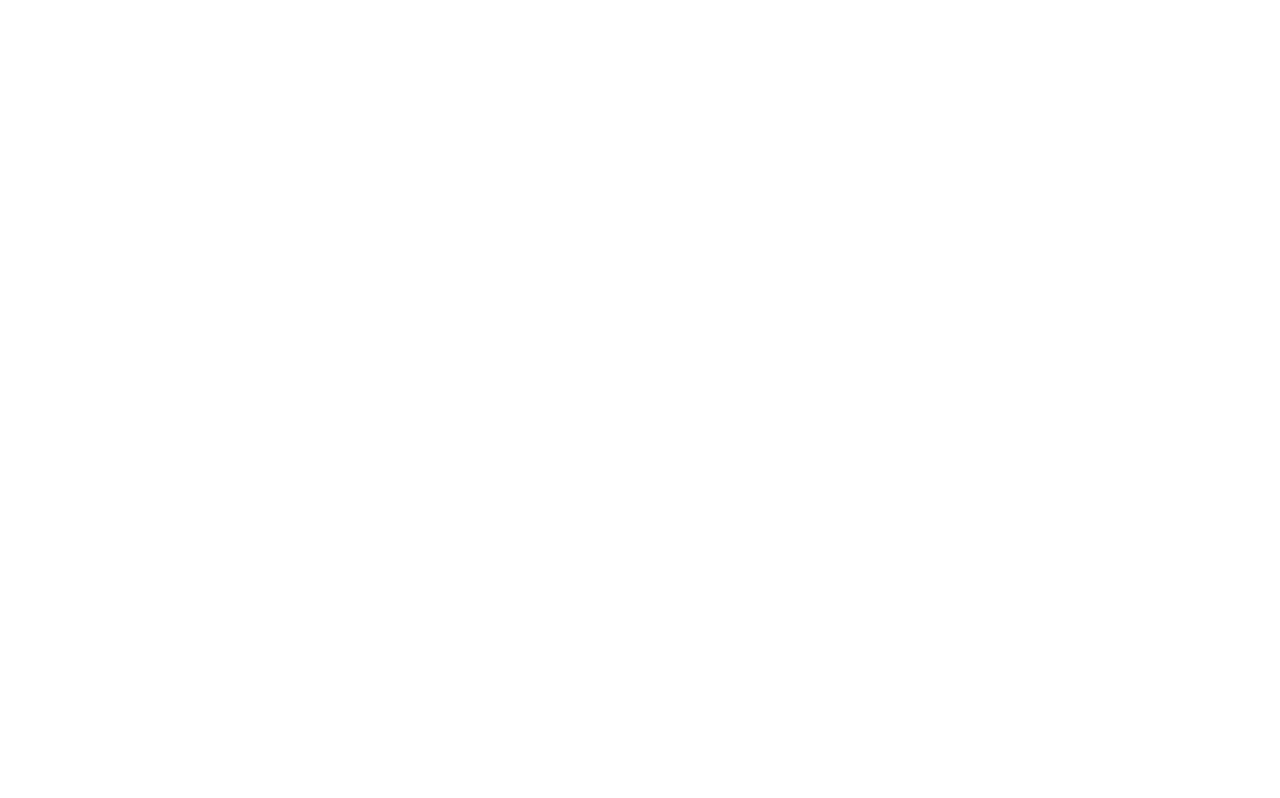
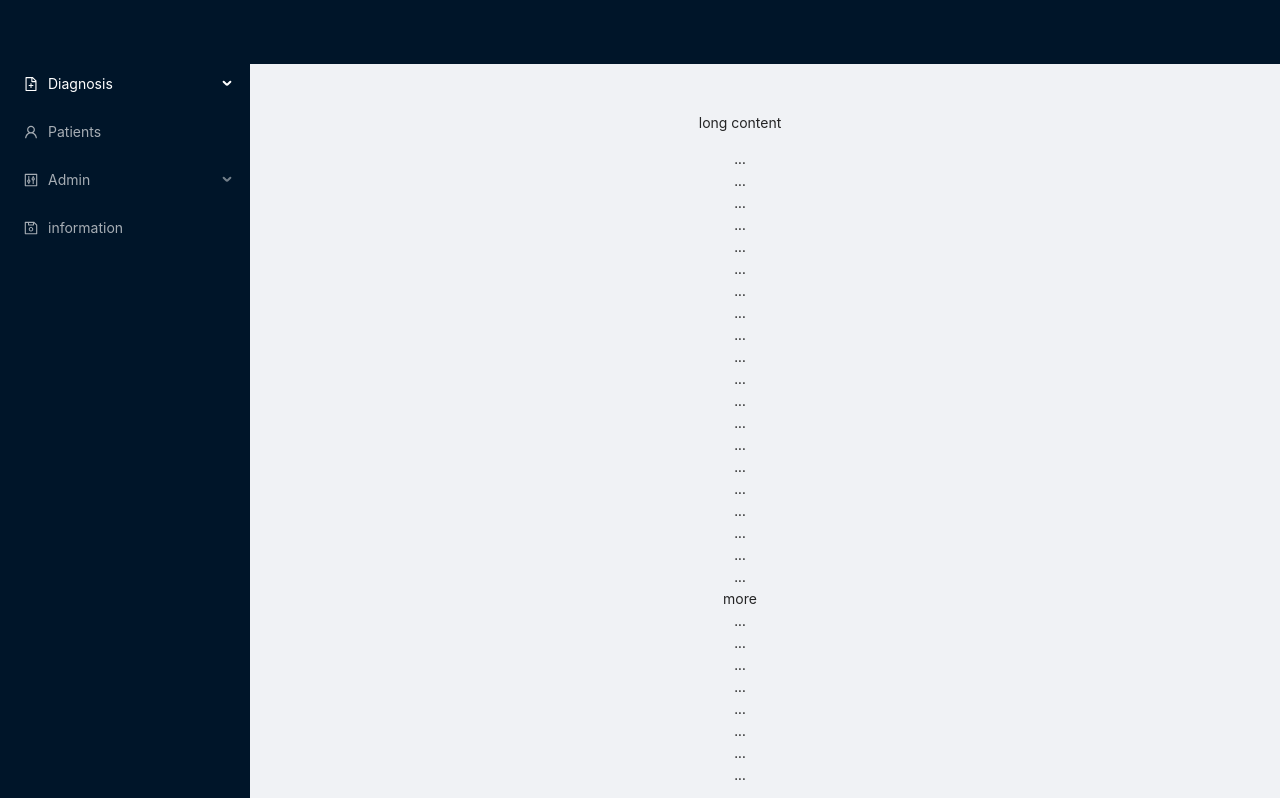
Before and after one commit to hanagertrudekim/LaGonave-Mhealth, a React (Create React App) app in the folder FrontEnd/: page /doctor in a window 1280 px wide. Before the commit this address had no page. Shown: the top 798 px of the page. Built offline with nearby package versions, Linux system fonts and the light colour scheme.

Commit message:
feat: add side bar ui

```diff
--- a/FrontEnd/src/App.tsx
+++ b/FrontEnd/src/App.tsx
@@ -2,19 +2,19 @@
 import { Routes } from 'react-router-dom';
 import { Route } from 'react-router';
 import './App.css'
-import Home from './pages/Home/Home';
 import Login from './pages/Auth/LoginPage/Login';
 import RegisterForm from './pages/patient/RegisterForm';
 import DiagnosisForm from './pages/patient/DiagnosisForm';
 import Identification from './pages/IdentificationPage/Identification';
 import SearchPatient from './pages/patient/SearchPatient/SearchPatient';
+import Doctor from './pages/doctor';
 
 function App() {
   return (
     <div className="App">
       <Routes>
-        <Route path="/" element={<Home />} />
         <Route path="/login" element={<Login />} />
+        <Route path="/doctor" element={<Doctor />} />
         <Route path="/identification" element={<Identification />} />
         <Route path="/patient/register-form" element={<RegisterForm />} />
         <Route path="/patient/diagnosis-form" element={<DiagnosisForm />} />
--- a/FrontEnd/src/pages/Home/Home.tsx
+++ /dev/null
@@ -1,68 +0,0 @@
-import {
-  AppstoreOutlined,
-  BarChartOutlined,
-  CloudOutlined,
-  ShopOutlined,
-  TeamOutlined,
-  UploadOutlined,
-  UserOutlined,
-  VideoCameraOutlined,
-} from '@ant-design/icons';
-import type { MenuProps } from 'antd';
-import { Layout, Menu } from 'antd';
-import React from 'react';
-
-const { Header, Content, Footer, Sider } = Layout;
-
-const items: MenuProps['items'] = [
-  UserOutlined,
-  VideoCameraOutlined,
-  UploadOutlined,
-  BarChartOutlined,
-  CloudOutlined,
-  AppstoreOutlined,
-  TeamOutlined,
-  ShopOutlined,
-].map((icon, index) => ({
-  key: String(index + 1),
-  icon: React.createElement(icon),
-  label: `nav ${index + 1}`,
-}));
-
-const Home = () => (
-  <Layout hasSider>
-    <Sider
-      style={{
-        overflow: 'auto',
-        height: '100vh',
-        position: 'fixed',
-        left: 0,
-        top: 0,
-        bottom: 0,
-      }}
-    >
-      <div className="logo" />
-      <Menu theme="dark" mode="inline" defaultSelectedKeys={['4']} items={items} />
-    </Sider>
-    <Layout className="site-layout" style={{ marginLeft: 200 }}>
-      <Header className="site-layout-background" style={{ padding: 0 }} />
-      <Content style={{ margin: '24px 16px 0', overflow: 'initial' }}>
-        <div className="site-layout-background" style={{ padding: 24, textAlign: 'center' }}>
-          <p>long content</p>
-          {
-            // indicates very long content
-            Array.from({ length: 100 }, (_, index) => (
-              <React.Fragment key={index}>
-                {index % 20 === 0 && index ? 'more' : '...'}
-                <br />
-              </React.Fragment>
-            ))
-          }
-        </div>
-      </Content>
-      <Footer style={{ textAlign: 'center' }}>Ant Design ©2018 Created by Ant UED</Footer>
-    </Layout>
-  </Layout>
-);
-
-export default Home;
--- /dev/null
+++ b/FrontEnd/src/pages/doctor/index.tsx
@@ -0,0 +1,31 @@
+import { Layout } from 'antd';
+import React from 'react';
+import Sider from './sider/Sider';
+
+const { Header, Content, Footer, } = Layout;
+
+const Doctor = () => (
+  <Layout style={{ minHeight: '100vh' }}>
+    <Sider />
+    <Layout className="site-layout" style={{ marginLeft: 200 }}>
+      <Header className="site-layout-background" style={{ padding: 0 }} />
+      <Content style={{ margin: '24px 16px 0', overflow: 'initial' }}>
+        <div className="site-layout-background" style={{ padding: 24, textAlign: 'center' }}>
+          <p>long content</p>
+          {
+            // indicates very long content
+            Array.from({ length: 100 }, (_, index) => (
+              <React.Fragment key={index}>
+                {index % 20 === 0 && index ? 'more' : '...'}
+                <br />
+              </React.Fragment>
+            ))
+          }
+        </div>
+      </Content>
+      <Footer style={{ textAlign: 'center' }}>Ant Design ©2018 Created by Ant UED</Footer>
+    </Layout>
+  </Layout>
+);
+
+export default Doctor;
--- /dev/null
+++ b/FrontEnd/src/pages/doctor/sider/Sider.styled.ts
@@ -0,0 +1,8 @@
+import styled from "styled-components";
+
+export const SiderWrap = styled.div`
+`
+
+export const Logo = styled.div`
+  height: 60px;
+`
--- /dev/null
+++ b/FrontEnd/src/pages/doctor/sider/Sider.tsx
@@ -0,0 +1,46 @@
+import { ControlOutlined, FileAddOutlined, SaveOutlined, UserOutlined } from '@ant-design/icons';
+import { Layout, Menu, MenuProps } from 'antd';
+import React from 'react'
+import * as S from './Sider.styled'
+
+
+export default function Sider() {
+  const { Sider } = Layout;
+  type MenuItem = Required<MenuProps>['items'][number];
+
+  function getItem(label: React.ReactNode, key: React.Key, icon?: React.ReactNode, children?: MenuItem[])
+    : MenuItem {
+    return {
+      key,
+      icon,
+      children,
+      label,
+    } as MenuItem;
+  }
+
+  const items: MenuItem[] = [
+    getItem('Diagnosis', 'sub1', <FileAddOutlined />, [getItem('New Diagnosis', '1'), getItem('history', '2')]),
+    getItem('Patients', '3', <UserOutlined />),
+    getItem('Admin', 'sub2', <ControlOutlined />, [getItem('Form', '4'), getItem('patient information', '5')]),
+    getItem('information', '6', <SaveOutlined />),
+  ];
+
+  return (
+    <S.SiderWrap>
+      <Sider
+        style={{
+          overflow: 'auto',
+          height: '100vh',
+          position: 'fixed',
+          left: 0,
+          top: 0,
+          bottom: 0,
+        }}
+        width="250px"
+      >
+        <S.Logo className="logo" />
+        <Menu theme="dark" mode="inline" defaultSelectedKeys={['1']} items={items} />
+      </Sider>
+    </S.SiderWrap>
+  );
+}
```
